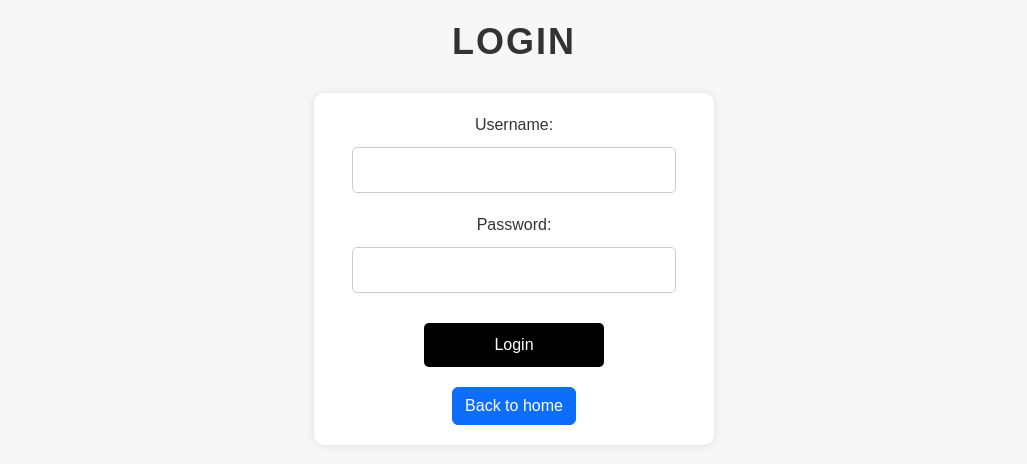
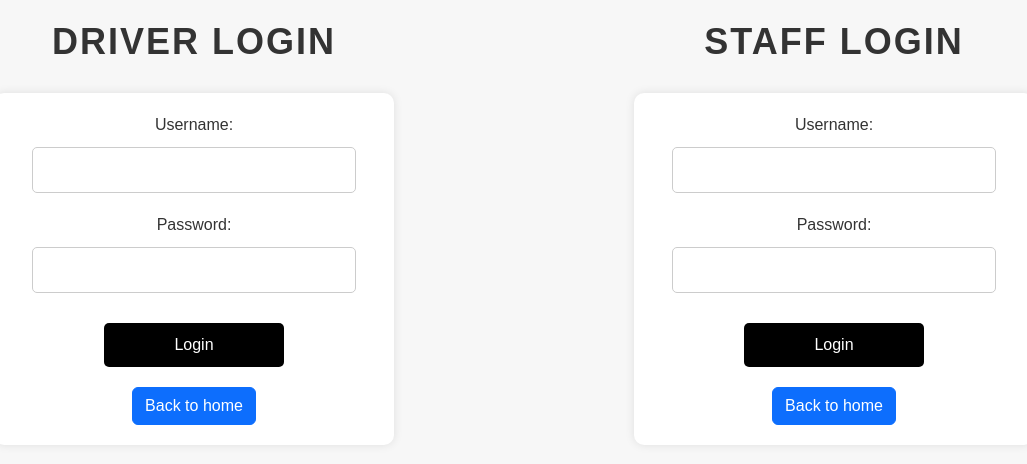
Before and after one commit to StealthVigilante/Formula1-Database-Website, a Flask app: page /login in a window 1280 px wide. Shown: the top 464 px of the page, without its empty margins (126-1153 px from the left). Run offline with Flask 3, Linux system fonts and the light colour scheme.

Commit message:
Update login.html

```diff
--- a/updated-f1/templates/login.html
+++ b/updated-f1/templates/login.html
@@ -6,7 +6,23 @@
     <title>Login</title>
      <link href="https://cdn.jsdelivr.net/npm/bootstrap@5.3.3/dist/css/bootstrap.min.css" rel="stylesheet" integrity="sha384-QWTKZyjpPEjISv5WaRU9OFeRpok6YctnYmDr5pNlyT2bRjXh0JMhjY6hW+ALEwIH" crossorigin="anonymous">
     <style>
+*{
+    margin: 0;
+    padding: 0;
+}
+.first{
+    width:50vw;
+    height: 100px;
+    float: left;
 
+}
+
+.second {
+    width: 50vw;
+    height: 100px;
+    float: right;
+
+}
    body {
   font-family: Arial, sans-serif;
   background-color: #f7f7f7;
@@ -75,8 +91,29 @@ a {
 </style>
 </head>
 <body>
+<div class="first">
 
-<h2>Login</h2>
+<h2>Driver Login</h2>
+
+{% if error %}
+    <p style="color: red;">{{ error }}</p>
+{% endif %}
+
+<form method="post" action="/logind">
+    <label for="username">Username:</label>
+    <input type="text" id="dusername" name="dusername" required>
+    <br>
+    <label for="password">Password:</label>
+    <input type="password" id="dpassword" name="dpassword" required>
+    <br>
+    <button type="submit">Login</button>
+    <a href="{{ url_for('index') }}">
+                <input type="button" value="Back to home" class="btn btn-primary">
+    </a>
+</form>
+</div>
+<div class="second">
+<h2>Staff Login</h2>
 
 {% if error %}
     <p style="color: red;">{{ error }}</p>
@@ -94,6 +131,6 @@ a {
                 <input type="button" value="Back to home" class="btn btn-primary">
     </a>
 </form>
-
+</div>
 </body>
 </html>
```
